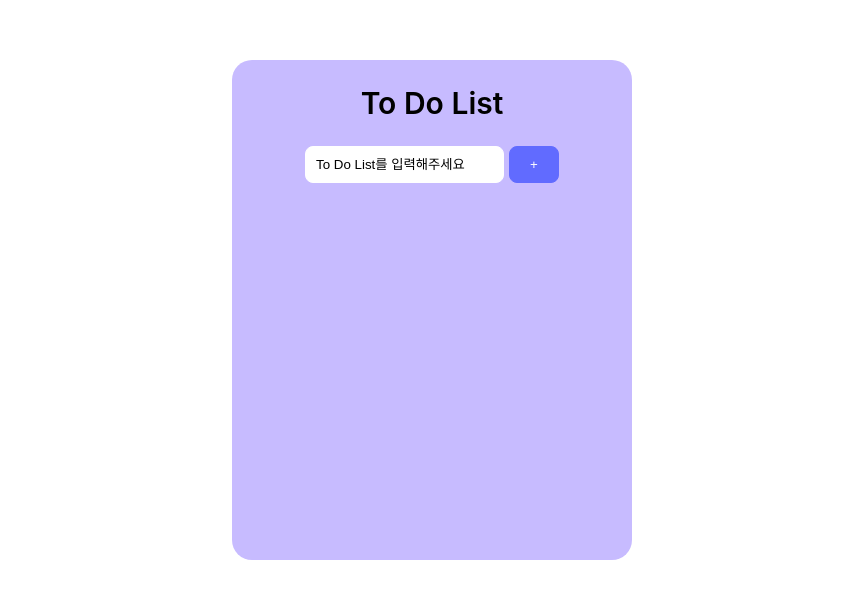
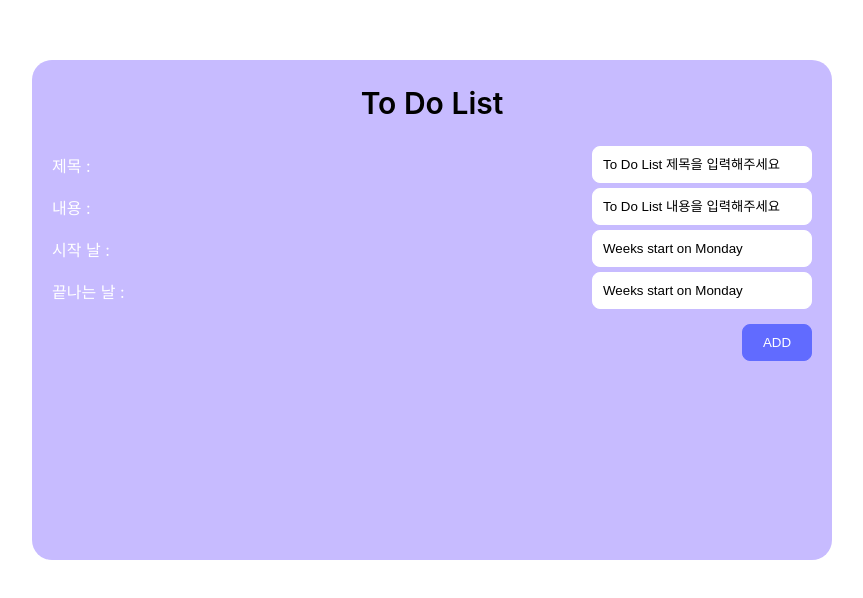
Before and after one commit to silverj7/StudyingAlone, a Next.js app: page /todolist in a window 1280 px wide. Shown: the part 140-738 px from the top of the page, without its empty margins (208-1071 px from the left). Built offline with nearby package versions, Linux system fonts and the light colour scheme.

Commit message:
- 제목 / 설명 / 날짜 추가

```diff
--- a/package.json
+++ b/package.json
@@ -16,11 +16,13 @@
     "@mui/material": "^5.14.11",
     "next": "^13.5.4",
     "react": "18.2.0",
+    "react-datepicker": "^4.21.0",
     "react-dom": "18.2.0"
   },
   "devDependencies": {
     "@types/node": "20.7.1",
     "@types/react": "18.2.23",
+    "@types/react-datepicker": "^4.19.1",
     "@types/react-dom": "18.2.8",
     "eslint": "8.50.0",
     "eslint-config-next": "13.5.3",
--- a/src/component/toDoList/ToDoListClassImportComponent.tsx
+++ b/src/component/toDoList/ToDoListClassImportComponent.tsx
@@ -1,15 +1,20 @@
 import React, { useEffect, useState } from 'react';
 import styled from '@emotion/styled';
 import TodoManager, { Todo } from '../../models/toDo';
+import DatePicker from 'react-datepicker';
+import 'react-datepicker/dist/react-datepicker.css';
 
-interface ToDoListType {
-  id: string;
-  toDoItem: string;
-  checked: boolean;
-}
+// interface ToDoListType {
+//   id: string;
+//   toDoItem: string;
+//   checked: boolean;
+// }
 
 const ToDoListClassImportComponent = () => {
-  const [textValue, setTextValue] = useState('');
+  const [title, setTitle] = useState('');
+  const [description, setDescription] = useState('');
+  const [startDate, setStartDate] = useState<Date | null>(null);
+  const [endDate, setEndDate] = useState<Date | null>(null);
   const [toDoList, setToDoList] = useState<Todo[]>([]);
   const [toDoManager, setToDoManager] = useState<TodoManager>(
     new TodoManager(),
@@ -19,30 +24,133 @@ const ToDoListClassImportComponent = () => {
     setToDoList(toDoManager.getItems());
   }, []);
 
+  // 날짜 출력 포맷 변경 함수
+  const dateFormat = (date: any) => {
+    let month = date.getMonth() + 1;
+    let day = date.getDate();
+    let hour = date.getHours();
+    let minute = date.getMinutes();
+    let second = date.getSeconds();
+
+    month = month >= 10 ? month : '0' + month;
+    day = day >= 10 ? day : '0' + day;
+    hour = hour >= 10 ? hour : '0' + hour;
+    minute = minute >= 10 ? minute : '0' + minute;
+    second = second >= 10 ? second : '0' + second;
+
+    return (
+      date.getFullYear() +
+      '-' +
+      month +
+      '-' +
+      day +
+      ' ' +
+      hour +
+      ':' +
+      minute +
+      ':' +
+      second
+    );
+  };
+
+  // ADD 버튼 눌렀을때 함수
+  const onAdd = () => {
+    // 입력한 제목이 없을때
+    if (title === '') {
+      alert('제목을 작성해주세요.');
+      return;
+    }
+
+    // 입력한 내용이 없을때
+    if (description === '') {
+      alert('내용을 작성해주세요.');
+      return;
+    }
+
+    // 선택한 날짜가 없을때
+    if (!startDate || !endDate) {
+      alert('날짜를 설정해주세요.');
+      return;
+    }
+
+    toDoManager.addItem(title, description, startDate, endDate);
+
+    const items = toDoManager.getItems();
+
+    setToDoList([...items]);
+
+    setTitle('');
+    setDescription('');
+  };
+
   return (
     <ToDoListStyled>
       <div className="title">To Do List</div>
       <div className="input-box">
+        <div className="input-item">
+          <div>제목 :</div>
           <input
             type="text"
-          placeholder="To Do List를 입력해주세요"
+            value={title}
+            placeholder="To Do List 제목을 입력해주세요"
             onChange={(e: any) => {
-            setTextValue(e.target.value);
+              setTitle(e.target.value);
             }}
           />
+        </div>
+        <div className="input-item">
+          <div>내용 :</div>
+          <input
+            type="text"
+            value={description}
+            placeholder="To Do List 내용을 입력해주세요"
+            onChange={(e: any) => {
+              setDescription(e.target.value);
+            }}
+          />
+        </div>
+        <div className="input-item">
+          <div>시작 날 :</div>
+          <DatePicker
+            selected={startDate}
+            onChange={(date) => setStartDate(date)}
+            selectsStart
+            startDate={startDate}
+            endDate={endDate}
+            dateFormat="yyyy.MM.dd(eee)"
+            showTimeSelect={false}
+            timeFormat="HH:mm"
+            locale="ko"
+            placeholderText="Weeks start on Monday"
+          />
+        </div>
+        <div className="input-item">
+          <div>끝나는 날 :</div>
+          <DatePicker
+            selected={endDate}
+            onChange={(date) => setEndDate(date)}
+            selectsEnd
+            startDate={startDate}
+            endDate={endDate}
+            minDate={startDate}
+            dateFormat="yyyy.MM.dd(eee)"
+            showTimeSelect={false}
+            timeFormat="HH:mm"
+            locale="ko"
+            placeholderText="Weeks start on Monday"
+          />
+        </div>
+        <div className="add-btn-wrap">
           <button
-          className="input-btn"
+            className="add-btn"
             onClick={(e: any) => {
               e.preventDefault();
-            toDoManager.addItem(textValue);
-
-            const items = toDoManager.getItems();
-
-            setToDoList([...items]);
+              onAdd();
             }}
           >
-          +
+            ADD
           </button>
+        </div>
       </div>
 
       <div className="list-check-wrap">
@@ -62,7 +170,21 @@ const ToDoListClassImportComponent = () => {
               <div className="list-item-wrap">
                 <div className="list-item-inner">
                   <em className="checkBox" />
-                  <div className="list-item">{item.getTodoItem()}</div>
+                  <div
+                    className="list-item-title"
+                    style={{ fontWeight: '600', fontSize: '16px' }}
+                  >
+                    {item.getTodoItemTitle()}
+                  </div>
+                  <div className="list-item-desc">
+                    ({item.getTodoItemDesc()})
+                  </div>
+                  <div className="list-item-start">
+                    {dateFormat(item.getTodoItemStartDate())}
+                  </div>
+                  <div className="list-item-end">
+                    {dateFormat(item.getTodoItemEndtDate())}
+                  </div>
                 </div>
 
                 <div className="remove-btn">
@@ -91,7 +213,7 @@ export const ToDoListStyled = styled.div`
   display: flex;
   align-items: center;
   flex-direction: column;
-  width: 400px;
+  width: 800px;
   height: 500px;
   margin: 200px auto;
   text-align: center;
@@ -118,9 +240,23 @@ export const ToDoListStyled = styled.div`
   }
 
   .input-box {
+    display: flex;
+    flex-direction: column;
+    row-gap: 5px;
+    width: 100%;
     margin: 25px 0;
+    padding: 0 20px;
+
+    .input-item {
+      display: flex;
+      align-items: center;
+      justify-content: space-between;
+    }
 
     input {
+      width: 100%;
+      max-width: 220px;
+      min-width: 220px;
       padding: 10px;
       color: #000;
       border: solid 1px #fff;
@@ -132,9 +268,14 @@ export const ToDoListStyled = styled.div`
       }
     }
 
-    .input-btn {
-      min-width: 50px;
-      margin-left: 5px;
+    .add-btn-wrap {
+      text-align: right;
+    }
+
+    .add-btn {
+      margin-top: 10px;
+      min-width: 70px;
+      max-width: 70px;
       padding: 10px;
       color: #fff;
       border: solid 1px #616bff;
@@ -145,7 +286,7 @@ export const ToDoListStyled = styled.div`
 
   .list-check-wrap {
     width: 100%;
-    padding: 0 40px;
+    padding: 0 20px;
 
     .remove-btn {
       display: inline-block;
@@ -185,6 +326,7 @@ export const ToDoListStyled = styled.div`
           .checkBox {
             display: inline-block;
             width: 15px;
+            min-width: 15px;
             height: 15px;
             background-color: #fff;
             border-radius: 2px;
@@ -217,6 +359,7 @@ export const ToDoListStyled = styled.div`
     .list-item-inner {
       display: flex;
       align-items: center;
+      column-gap: 10px;
 
       .list-item {
         font-size: 16px;
@@ -226,3 +369,18 @@ export const ToDoListStyled = styled.div`
     }
   }
 `;
+
+const StyledDatePicker = styled(DatePicker)`
+  width: 122px;
+  height: 48px;
+  border: none;
+  font-weight: 400;
+  font-size: 16px;
+  line-height: 100%;
+  padding: 20px;
+  background-color: transparent;
+  color: #707070;
+  position: absolute;
+  top: -48px;
+  left: 5px;
+`;
--- a/src/models/toDo.ts
+++ b/src/models/toDo.ts
@@ -1,7 +1,12 @@
+import { LocalHospital } from '@mui/icons-material';
+
 interface TodoItemType {
-  id: string;
-  toDoItem: string;
+  id: number;
   checked: boolean;
+  title: string;
+  description: string;
+  startDate: Date;
+  endDate: Date;
 }
 
 /**
@@ -10,24 +15,47 @@ interface TodoItemType {
 export class Todo {
   private item: TodoItemType;
 
-  public constructor(id: string, toDoItem: string, checked = false) {
+  public constructor(
+    id: number,
+    checked: boolean,
+    title: string,
+    description: string,
+    startDate: Date,
+    endDate: Date,
+  ) {
     this.item = {
       id,
-      toDoItem,
       checked,
+      title,
+      description,
+      startDate,
+      endDate,
     };
   }
+  // +) 제목, 설명, 기간
 
   changeItemCheck() {
     this.item.checked = !this.item.checked;
   }
 
-  getId = (): string => {
+  getId = (): number => {
     return this.item.id;
   };
 
-  getTodoItem = (): string => {
-    return this.item.toDoItem;
+  getTodoItemTitle = (): string => {
+    return this.item.title;
+  };
+
+  getTodoItemDesc = (): string => {
+    return this.item.description;
+  };
+
+  getTodoItemStartDate = (): Date => {
+    return this.item.startDate;
+  };
+
+  getTodoItemEndtDate = (): Date => {
+    return this.item.endDate;
   };
 }
 
@@ -43,13 +71,20 @@ export default class TodoManager {
     return this.todos;
   }
 
-  addItem(toDoItem: string) {
-    const item = new Todo('listCheck' + Date.now(), toDoItem);
+  addItem(title: string, description: string, startDate: Date, endDate: Date) {
+    const item = new Todo(
+      Date.now(),
+      false,
+      title,
+      description,
+      startDate,
+      endDate,
+    );
 
     this.todos.push(item);
   }
 
-  checkItem(id: string) {
+  checkItem(id: number) {
     this.todos.forEach((c) => {
       if (c.getId() === id) {
         c.changeItemCheck();
@@ -57,8 +92,13 @@ export default class TodoManager {
     });
   }
 
-  removeItem(id: string) {
-    return this.todos.filter((item: Todo) => item.getId() !== id);
+  removeItem(id: number) {
+    // 왜 이렇게 따로 해줘야하는지?
+    // (필터 돌린걸 변수로 빼서 그걸 다시 this.todos에 넣어줘야 삭제가 동작하는 이유?)
+    // => 컴포넌트쪽 set이랑은 상관없이 Class 데이터 set을 따로 해줘야 해서
+    // => 근데 왜 Class로 짰을때만...?
+    const item = this.todos.filter((item: Todo) => item.getId() !== id);
+    return (this.todos = item);
   }
 }
 
```
Also changed, not shown: 2 other files (tests, documents, lock files or other folders). Lines whose indentation alone changed are shown as unchanged.
